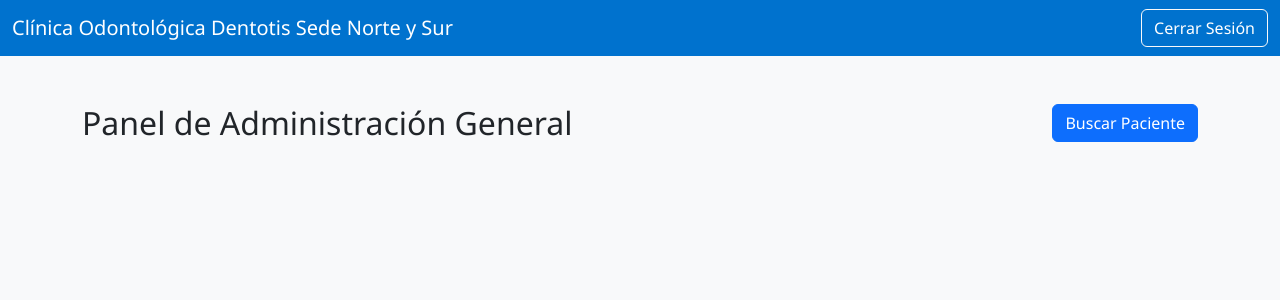
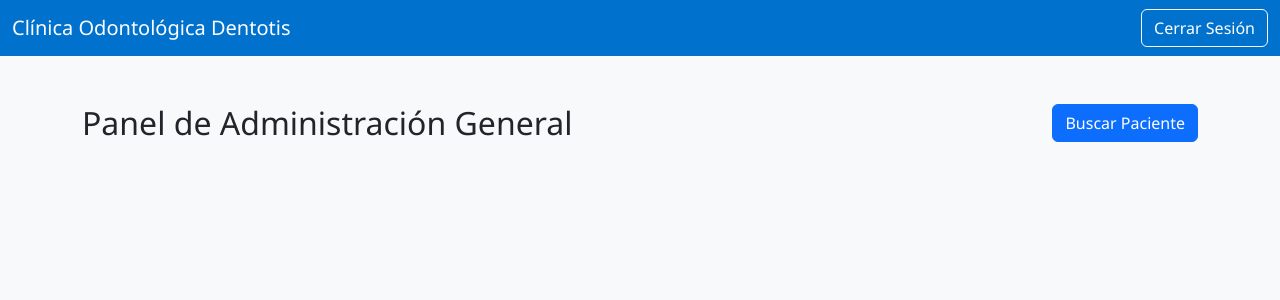
Before and after one commit to viriverpa/gestion_citas, a Django app: page /panel/ in a window 1280 px wide. Shown: the top 300 px of the page. Run offline with Django 5.2, Linux system fonts and the light colour scheme; a user stored in the database is signed in.

Commit message:
Rehacer ultimo cambio

```diff
--- a/web/templates/web/panel_admin.html
+++ b/web/templates/web/panel_admin.html
@@ -33,7 +33,7 @@
 
 <nav class="navbar navbar-expand-lg">
     <div class="container-fluid">
-        <a class="navbar-brand" href="#">Clínica Odontológica Dentotis Sede Norte y Sur</a>
+        <a class="navbar-brand" href="#">Clínica Odontológica Dentotis</a>
         <div>
             <a class="btn btn-outline-light" href="{% url 'logout' %}">Cerrar Sesión</a>
         </div>
```
